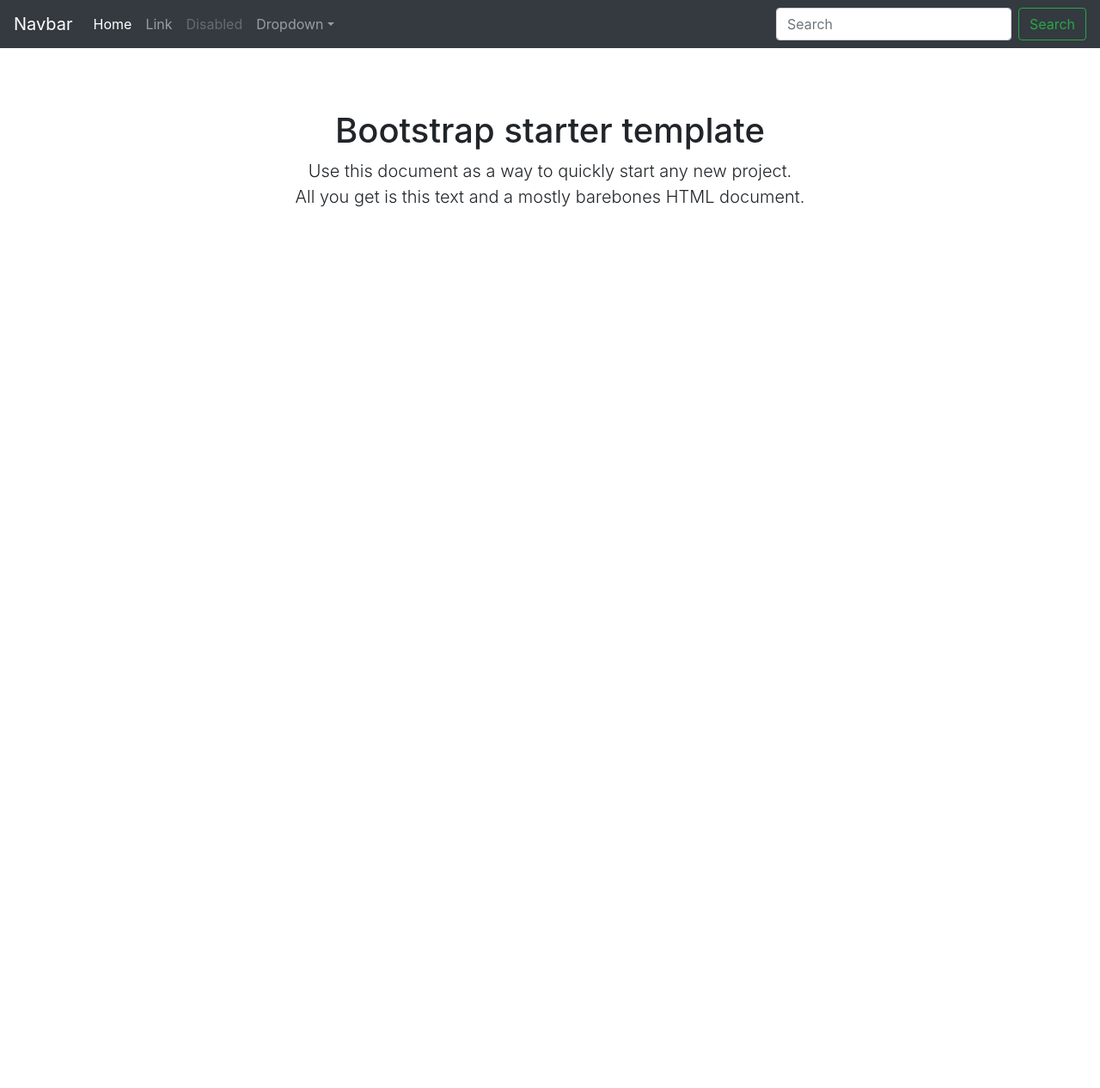
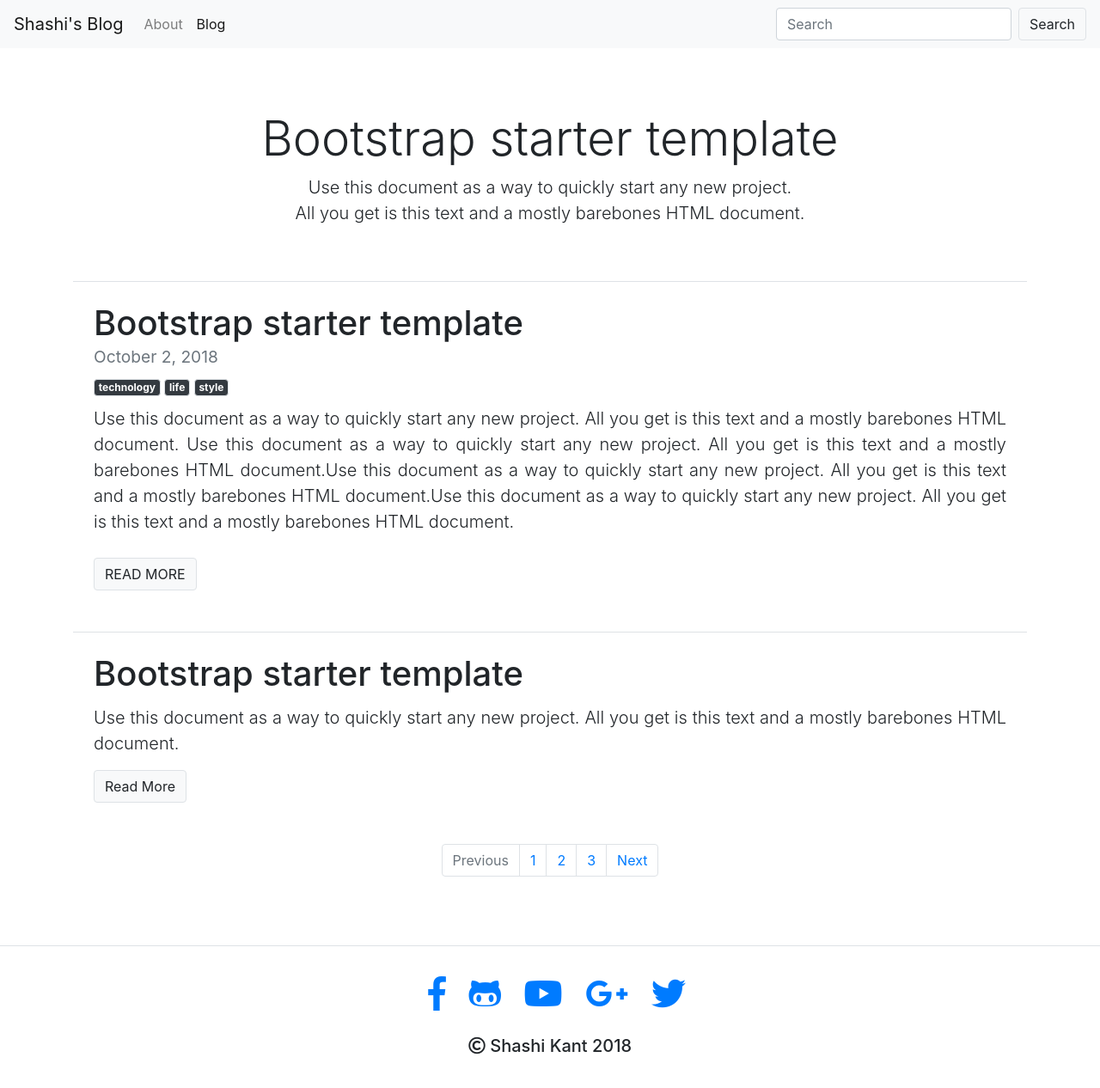
Before and after one commit to shashikg/blog, a Jekyll site: the page built from index.html, in a window 1280 px wide and 1269 px high. Shown: the top 1266 px of the window at 86% size. Built offline with Jekyll 4.4.1, drawn with Linux system fonts in a browser that asks for light colours; nearby versions of some CDN libraries.

Commit message:
a basic blog template done

```diff
--- a/_includes/footer.html
+++ b/_includes/footer.html
@@ -0,0 +1,15 @@
+<footer class="footer border-top">
+  <div class="container">
+    <div class="footer-content">
+      <h1>
+        <a href="" class="social-icon"><i class="fab fa-facebook-f"></i></a>
+        <a href="" class="social-icon"><i class="fab fa-github-alt"></i></a>
+        <a href="" class="social-icon"><i class="fab fa-youtube"></i></i></a>
+        <a href="" class="social-icon"><i class="fab fa-google-plus-g"></i></a>
+        <a href="" class="social-icon"><i class="fab fa-twitter"></i></a>
+      </h1>
+      <!-- <h1 class="display-4">Bootstrap starter template</h1> -->
+      <h5 style="padding-top: 1rem;"><i class="far fa-copyright"></i> Shashi Kant 2018</h5>
+    </div>
+  </div>
+</footer>
--- a/_includes/head.html
+++ b/_includes/head.html
@@ -12,4 +12,5 @@
 
 
 <!-- Custom styles for this template -->
+<link rel="stylesheet" href="https://use.fontawesome.com/releases/v5.3.1/css/all.css" integrity="sha384-mzrmE5qonljUremFsqc01SB46JvROS7bZs3IO2EmfFsd15uHvIt+Y8vEf7N7fWAU" crossorigin="anonymous">
 <link rel="stylesheet" href="{{ "/assets/css/main.css" | relative_url }}">
--- a/_includes/header.html
+++ b/_includes/header.html
@@ -1,32 +1,32 @@
-<nav class="navbar navbar-expand-md navbar-dark bg-dark fixed-top">
-  <a class="navbar-brand" href="#">Navbar</a>
+<nav class="navbar navbar-expand-md navbar-light bg-light fixed-top ">
+  <a class="navbar-brand" href="#">Shashi's Blog</a>
   <button class="navbar-toggler" type="button" data-toggle="collapse" data-target="#navbarsExampleDefault" aria-controls="navbarsExampleDefault" aria-expanded="false" aria-label="Toggle navigation">
     <span class="navbar-toggler-icon"></span>
   </button>
 
   <div class="collapse navbar-collapse" id="navbarsExampleDefault">
-    <ul class="navbar-nav mr-auto">
+    <ul class="navbar-nav  mr-auto">
+      <li class="nav-item">
+        <a class="nav-link" href="https://shashikg.github.io/">About </a>
+      </li>
       <li class="nav-item active">
-        <a class="nav-link" href="#">Home <span class="sr-only">(current)</span></a>
+        <a class="nav-link" href="https://shashikg.github.io/blog/">Blog <span class="sr-only">(current)</span></a>
       </li>
-      <li class="nav-item">
-        <a class="nav-link" href="#">Link</a>
-      </li>
-      <li class="nav-item">
+      <!-- <li class="nav-item">
         <a class="nav-link disabled" href="#">Disabled</a>
-      </li>
-      <li class="nav-item dropdown">
+      </li> -->
+      <!-- <li class="nav-item dropdown">
         <a class="nav-link dropdown-toggle" href="https://example.com" id="dropdown01" data-toggle="dropdown" aria-haspopup="true" aria-expanded="false">Dropdown</a>
         <div class="dropdown-menu" aria-labelledby="dropdown01">
           <a class="dropdown-item" href="#">Action</a>
           <a class="dropdown-item" href="#">Another action</a>
           <a class="dropdown-item" href="#">Something else here</a>
         </div>
-      </li>
+      </li> -->
     </ul>
     <form class="form-inline my-2 my-lg-0">
       <input class="form-control mr-sm-2" type="text" placeholder="Search" aria-label="Search">
-      <button class="btn btn-outline-success my-2 my-sm-0" type="submit">Search</button>
+      <button class="btn btn-light border my-2 my-sm-0" type="submit">Search</button>
     </form>
   </div>
 </nav>
--- a/_sass/_base.scss
+++ b/_sass/_base.scss
@@ -1,7 +1,47 @@
 body {
   padding-top: 5rem;
 }
-.starter-template {
+.post {
+  margin-bottom: 1.5rem;
+  padding: 1.5rem;
+  // text-align: center;
+}
+.post-header{
+
+}
+.post-tag{
+
+}
+.post-tag-content {
+  // margin-right: 0.2rem;
+}
+.post-title {
+  // padding-bottom: 0.5rem;
+  margin-bottom: 0;
+}
+.post-content {
+  padding-top: 0.7rem;
+  text-align: justify;
+  text-justify: inter-word;
+}
+.post-footer {
+  padding-top: 0.7rem;
+}
+.hero {
   padding: 3rem 1.5rem;
   text-align: center;
 }
+
+footer {
+  margin-top: 5rem;
+}
+
+.footer-content {
+  padding: 2rem;
+  text-align: center;
+}
+
+.social-icon {
+  text-decoration: none;
+  margin-left: 1rem;
+}
--- a/index.html
+++ b/index.html
@@ -1,7 +1,47 @@
 ---
 layout: default
 ---
-<div class="starter-template">
-  <h1>Bootstrap starter template</h1>
-  <p class="lead">Use this document as a way to quickly start any new project.<br> All you get is this text and a mostly barebones HTML document.</p>
+<div class="hero">
+  <h1 class="display-4">Bootstrap starter template</h1>
+  <p class="lead ">Use this document as a way to quickly start any new project.<br> All you get is this text and a mostly barebones HTML document.</p>
 </div>
+
+<div class="post border-top">
+  <div class="post-header">
+    <h1 class="post-title">Bootstrap starter template</h1>
+    <h4 class="post-date"><small class="text-muted">October 2, 2018</small></h4>
+  </div>
+  <div class="post-tag">
+    <a href="#" class="post-tag-content border badge badge-dark">technology</a>
+    <a href="#" class="post-tag-content border badge badge-dark">life</a>
+    <a href="#" class="post-tag-content border badge badge-dark">style</a>
+  </div>
+  <div class="post-content lead">
+    <p>Use this document as a way to quickly start any new project. All you get is this text and a mostly barebones HTML document. Use this document as a way to quickly start any new project. All you get is this text and a mostly barebones HTML document.Use this document as a way to quickly start any new project. All you get is this text and a mostly barebones HTML document.Use this document as a way to quickly start any new project. All you get is this text and a mostly barebones HTML document.</p>
+  </div>
+  <div class="post-footer">
+    <button type="button" class="btn btn-light border">READ MORE</button>
+  </div>
+</div>
+
+<div class="post border-top">
+  <h1 class="post-title">Bootstrap starter template</h1>
+  <p class="lead post-content">Use this document as a way to quickly start any new project. All you get is this text and a mostly barebones HTML document.</p>
+  <div class="post-nav">
+    <button type="button" class="btn btn-light border">Read More</button>
+  </div>
+</div>
+
+<nav aria-label="...">
+  <ul class="pagination justify-content-center">
+    <li class="page-item disabled">
+      <a class="page-link" href="#" tabindex="-1">Previous</a>
+    </li>
+    <li class="page-item"><a class="page-link" href="#">1</a></li>
+    <li class="page-item"><a class="page-link" href="#">2</a></li>
+    <li class="page-item"><a class="page-link" href="#">3</a></li>
+    <li class="page-item">
+      <a class="page-link" href="#">Next</a>
+    </li>
+  </ul>
+</nav>
```
